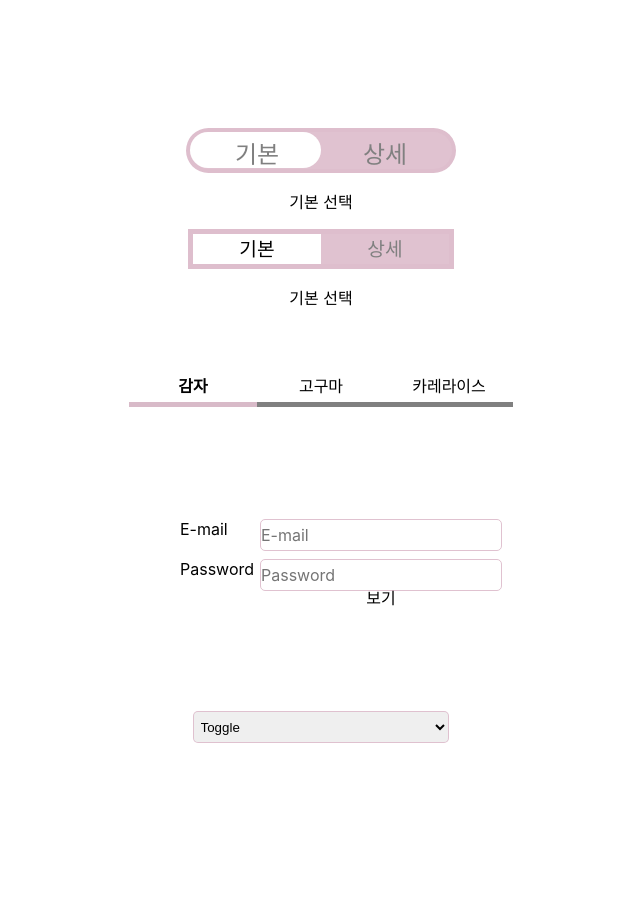
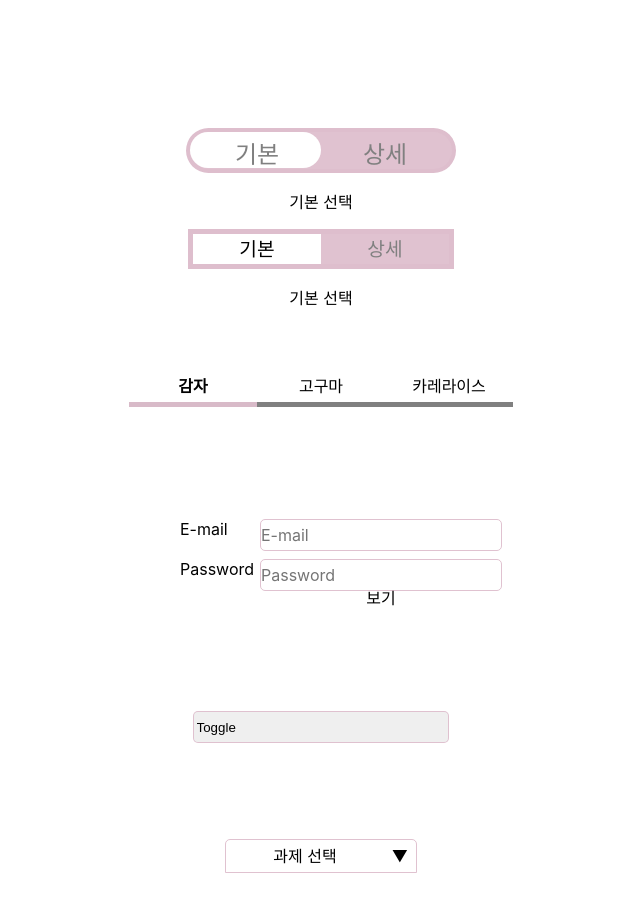
Before and after one commit to allie1125/wanted_pre_onboarding, a React (Create React App) app: page / in a window 1280 px wide. Shown: the top 912 px of the page, without its empty margins (319-959 px from the left). Before the commit the page ends 800 px from the top, so only its background shows below. Built offline with nearby package versions, Linux system fonts and the light colour scheme.

Commit message:
[ADD] Dropdown 추가구현(부가요소)

```diff
--- a/src/App.js
+++ b/src/App.js
@@ -4,6 +4,7 @@ import Toggle2 from "./components/Toggle2";
 import Tab from "./components/Tab";
 import Input from "./components/Input";
 import Dropdown from "./components/Dropdown";
+import Dropdown2 from "./components/Dropdown2";
 
 function App() {
   return (
@@ -13,6 +14,7 @@ function App() {
       <Tab />
       <Input />
       <Dropdown />
+      <Dropdown2 />
     </div>
   );
 }
--- /dev/null
+++ b/src/components/Dropdown2.js
@@ -0,0 +1,84 @@
+import React, { useState, useEffect } from "react";
+
+const Dropdown = () => {
+  const dropdownMenus = ["Toggle", "Tab", "Slider", "Input", "Dropdown", "Apple", "Banana", "Orange", "Cherry"];
+  const [isDropdownOpen, setIsDropdownOpen] = useState(false);
+  const [selectedOption, setSelectedOption] = useState("");
+  const [userInput, setUserInput] = useState({ value: "" });
+  const [searchResultMenu, setSearchResultMenu] = useState([]);
+  const { value } = userInput;
+
+  useEffect(() => {
+    search();
+  }, [userInput]);
+
+  const onClickDropdown = () => {
+    setIsDropdownOpen(!isDropdownOpen);
+  };
+
+  const onChangeInput = (e) => {
+    const { value } = e.target;
+    setUserInput({ ...userInput, value });
+  };
+
+  const search = () => {
+    if (value !== "") {
+      //dropdown메뉴를 순회하면서 검색문자를 포함한 메뉴배열만 리턴(대소문자 구분없이 검색)
+      const result = dropdownMenus.filter((word) => word.toLowerCase().includes(value.toLowerCase()));
+      setSearchResultMenu(result);
+    } else {
+      setSearchResultMenu([]);
+    }
+  };
+
+  const renderAllDropdownMenu = () => {
+    if (value === "") {
+      return dropdownMenus.map((el, i) => (
+        <li
+          key={i}
+          onClick={() => {
+            setSelectedOption(el);
+            setIsDropdownOpen(!isDropdownOpen);
+          }}
+        >
+          {el}
+        </li>
+      ));
+    }
+    return null;
+  };
+
+  const renderSearchDropdownMenu = () => {
+    return searchResultMenu.map((el, i) => (
+      <li
+        key={i}
+        onClick={() => {
+          setSelectedOption(el);
+          setIsDropdownOpen(!isDropdownOpen);
+        }}
+      >
+        {el}
+      </li>
+    ));
+  };
+
+  return (
+    <div className="dropdown_box2">
+      <ul>
+        <li className="default_option" onClick={onClickDropdown}>
+          {selectedOption === "" ? "과제 선택" : selectedOption}
+          <span>▼</span>
+        </li>
+        <div className={`option_box ${isDropdownOpen ? "on" : "off"}`}>
+          <li className="search_box">
+            <span>🔍</span>
+            <input type="text" onChange={(e) => onChangeInput(e)} placeholder="검색..." />
+          </li>
+          {searchResultMenu.length !== 0 ? renderSearchDropdownMenu() : renderAllDropdownMenu()}
+        </div>
+      </ul>
+    </div>
+  );
+};
+
+export default Dropdown;
--- a/src/style.scss
+++ b/src/style.scss
@@ -167,10 +167,65 @@ $theme_color: rgba(222, 190, 205, 0.934);
   min-width: 15rem;
 
   select {
+    -moz-appearance: none;
+    -webkit-appearance: none;
+    appearance: none;
+
     width: 100%;
     height: 2rem;
     border: 1px solid $theme_color;
     border-radius: 5px;
     padding: 0 1%;
+    > option {
+      background-color: $theme_color;
+    }
   }
 }
+
+.dropdown_box2 {
+  padding: 3rem 0;
+  min-height: 400px;
+  ul {
+    list-style: none;
+    list-style-type: none;
+    width: 15%;
+    margin: 0 auto;
+    padding: 0;
+    li {
+      border: 0.1px solid $theme_color;
+      line-height: 2;
+      cursor: pointer;
+    }
+    .default_option {
+      cursor: pointer;
+      border-radius: 5px 5px 0 0;
+      span {
+        float: right;
+        padding: 0 0.5rem;
+      }
+    }
+    .option_box {
+      :last-child {
+        border-radius: 0 0 5px 5px;
+      }
+      .search_box {
+        span {
+          float: left;
+          padding: 0 5%;
+        }
+        input {
+          all: unset;
+          color: gray;
+          width: 80%;
+          text-align: left;
+        }
+      }
+    }
+    .on {
+      display: block;
+    }
+    .off {
+      display: none;
+    }
+  }
+}
```
